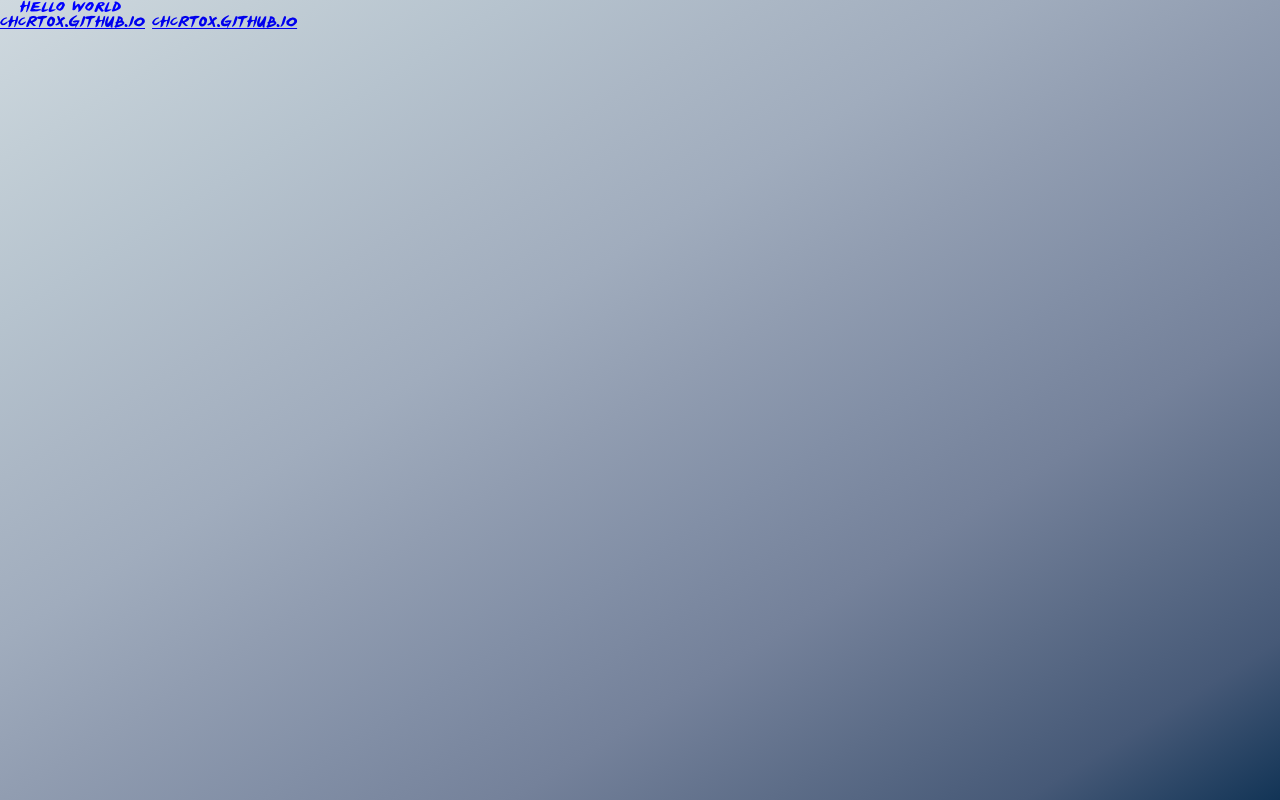
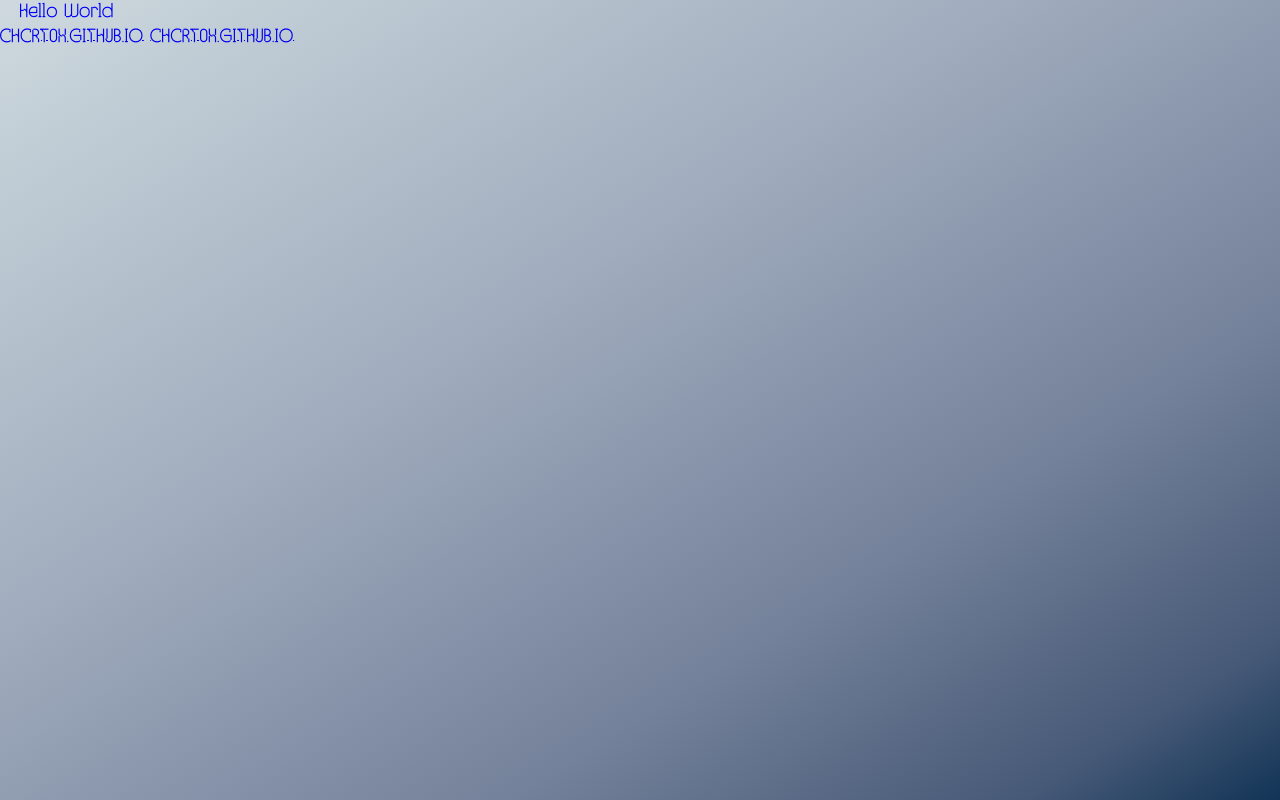
Before and after one commit to chcrt0x/chcrt0x.github.io, a plain HTML site: page index.html in a window 1280 px wide. Drawn offline with Linux system fonts and the light colour scheme.

Commit message:
Update index.html

```diff
--- a/index.html
+++ b/index.html
@@ -20,7 +20,7 @@
 			body {
 				height: 100%;
 				background-image: linear-gradient(to right bottom, #cfd9df, #c2ced6, #b6c3ce, #abb7c5, #a0acbd, #919db1, #828fa6, #74819a, #5d6d88, #465977, #123456);
-				font-family:"YellowJacket"
+				font-family:"Glitchcraft"
 			} * {
 				margin:0px; padding:0px;
 			}
```
